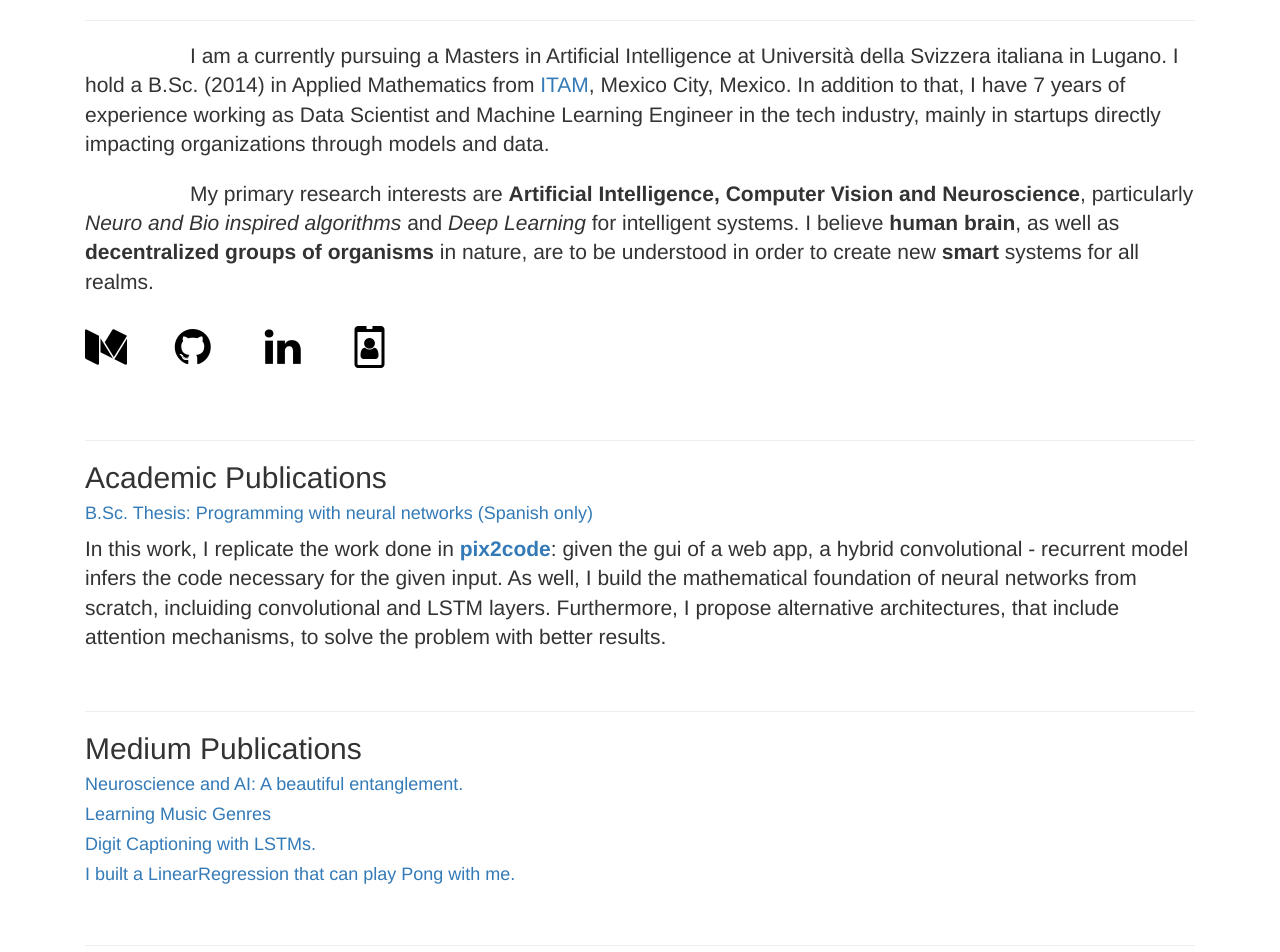
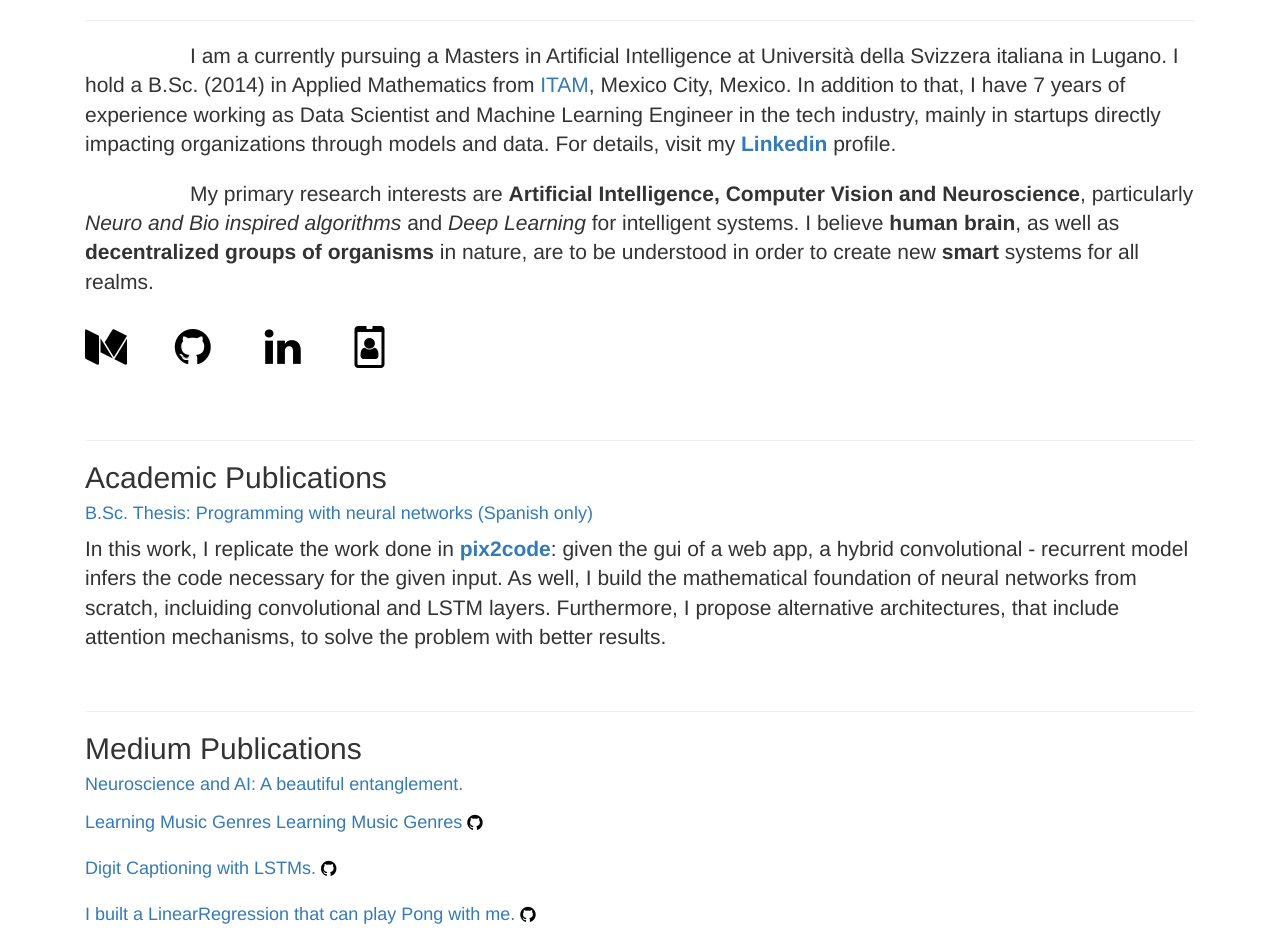
Before and after one commit to diegousi/diegousi.github.io, a plain HTML site: page index.html in a window 1280 px wide. Shown: the part 300-1252 px from the top of the page. Drawn offline with Linux system fonts and the light colour scheme; files whose address does not match are found by name.

Commit message:
more content and links

```diff
--- a/index.html
+++ b/index.html
@@ -152,7 +152,7 @@
                         <hr class="star-primary">
 
                         <p class="lead" style="text-indent : 5em;">
-                            I am a currently pursuing a Masters in Artificial Intelligence at Università della Svizzera italiana in Lugano. I hold a B.Sc. (2014) in Applied Mathematics from <a href="https://www.itam.mx/" target="_blank">ITAM</a>, Mexico City, Mexico. In addition to that, I have 7 years of experience working as Data Scientist and Machine Learning Engineer in the tech industry, mainly in startups directly impacting organizations through models and data.
+                            I am a currently pursuing a Masters in Artificial Intelligence at Università della Svizzera italiana in Lugano. I hold a B.Sc. (2014) in Applied Mathematics from <a href="https://www.itam.mx/" target="_blank">ITAM</a>, Mexico City, Mexico. In addition to that, I have 7 years of experience working as Data Scientist and Machine Learning Engineer in the tech industry, mainly in startups directly impacting organizations through models and data. For details, visit my <b><a href="https://www.linkedin.com/in/diegoaguado/">Linkedin</a> </b>profile.
 
                         </p>
                         <p style = "text-indent : 5em;" >
@@ -210,15 +210,18 @@
                             </span>&nbsp;
                         </h4>
                         <h4>
-                            <a href="https://medium.com/@diegoagher/learning-music-genres-5ab1cabadfed">Learning Music Genres</a>
-                            </span>&nbsp;
+                            <a href="https://medium.com/@diegoagher/learning-music-genres-5ab1cabadfed">Learning Music Genres</a> <a href="https://medium.com/@diegoagher/learning-music-genres-5ab1cabadfed">Learning Music Genres</a>
+                            <a href="https://github.com/DiegoAgher/Music-Classification"><span class="fa-stack"><i style="color:black;" class="fa fa-github"></i><!-- </span></a></a>
+                            </span>&nbsp; -->
                         </h4>
                         <h4>
                             <a href="https://medium.com/@diegoagher/what-can-you-do-with-keras-numpy-opencv-5309d01d8dab">Digit Captioning with LSTMs.</a>
-                            </span>&nbsp;
+                            <a href="https://github.com/DiegoAgher/MNISTSeq"><span class="fa-stack"><i style="color:black;" class="fa fa-github"></i><!-- </span></a></a>
+                            </span>&nbsp; -->
                         </h4>
                         <h4>
                             <a href="https://medium.com/hackernoon/i-built-a-linearregression-that-can-play-pong-with-me-7b00d73f3fcc">I built a LinearRegression that can play Pong with me.</a>
+                            <a href="https://github.com/DiegoAgher/learnPongPython"><span class="fa-stack"><i style="color:black;" class="fa fa-github"></i></span></a></a>
                             </span>&nbsp;
                         </h4>
 
```
